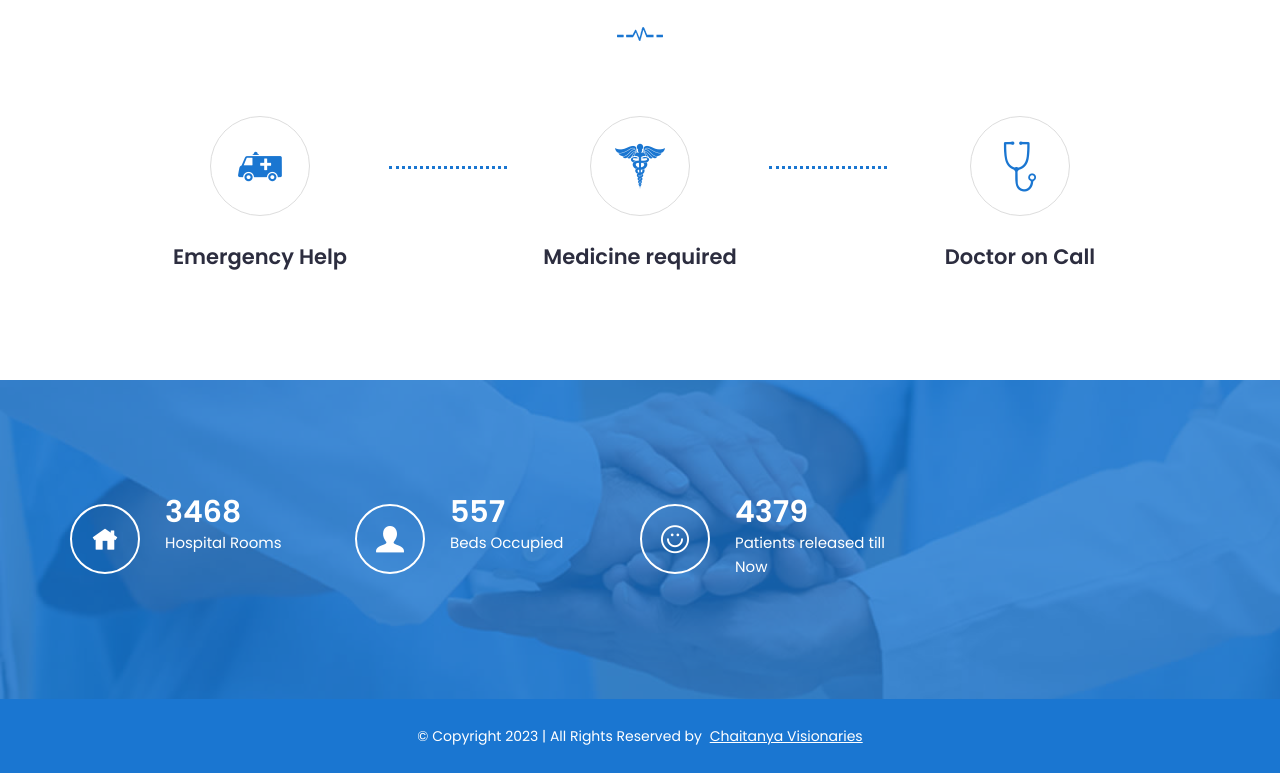
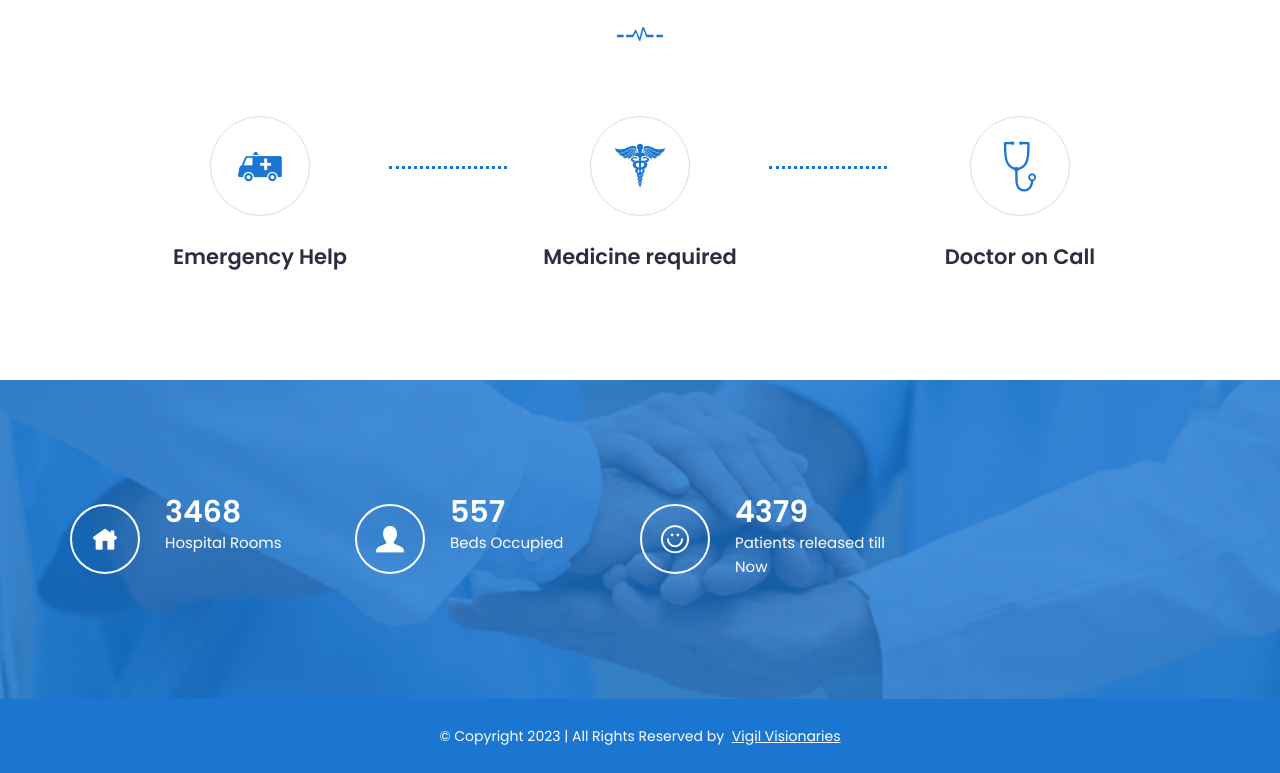
Before and after one commit to ankit-vatsa/CrisisShield-Vigil, a plain HTML site: page index.html in a window 1280 px wide. Shown: the part 1019-1792 px from the top of the page. Drawn offline with Linux system fonts and the light colour scheme; a script that the page names is missing.

Commit message:
Update index.html

```diff
--- a/index.html
+++ b/index.html
@@ -330,7 +330,7 @@
 				<div class="row">
 					<div class="col-lg-12 col-md-12 col-12">
 						<div class="copyright-content">
-							<p>© Copyright 2023  |  All Rights Reserved by <a href="" target="_blank">Chaitanya Visionaries</a> </p>
+							<p>© Copyright 2023  |  All Rights Reserved by <a href="" target="_blank">Vigil Visionaries</a> </p>
 						</div>
 					</div>
 				</div>
```
